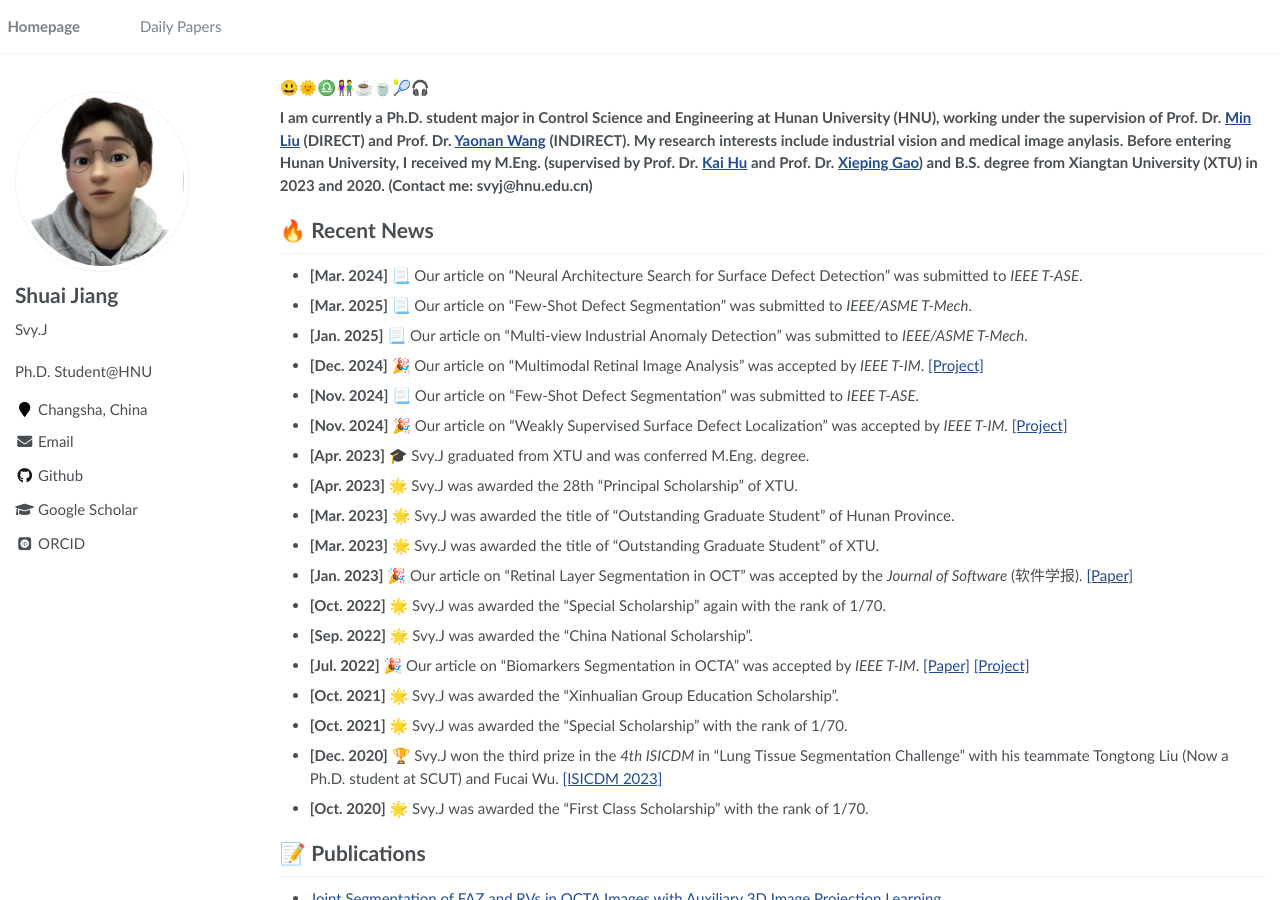
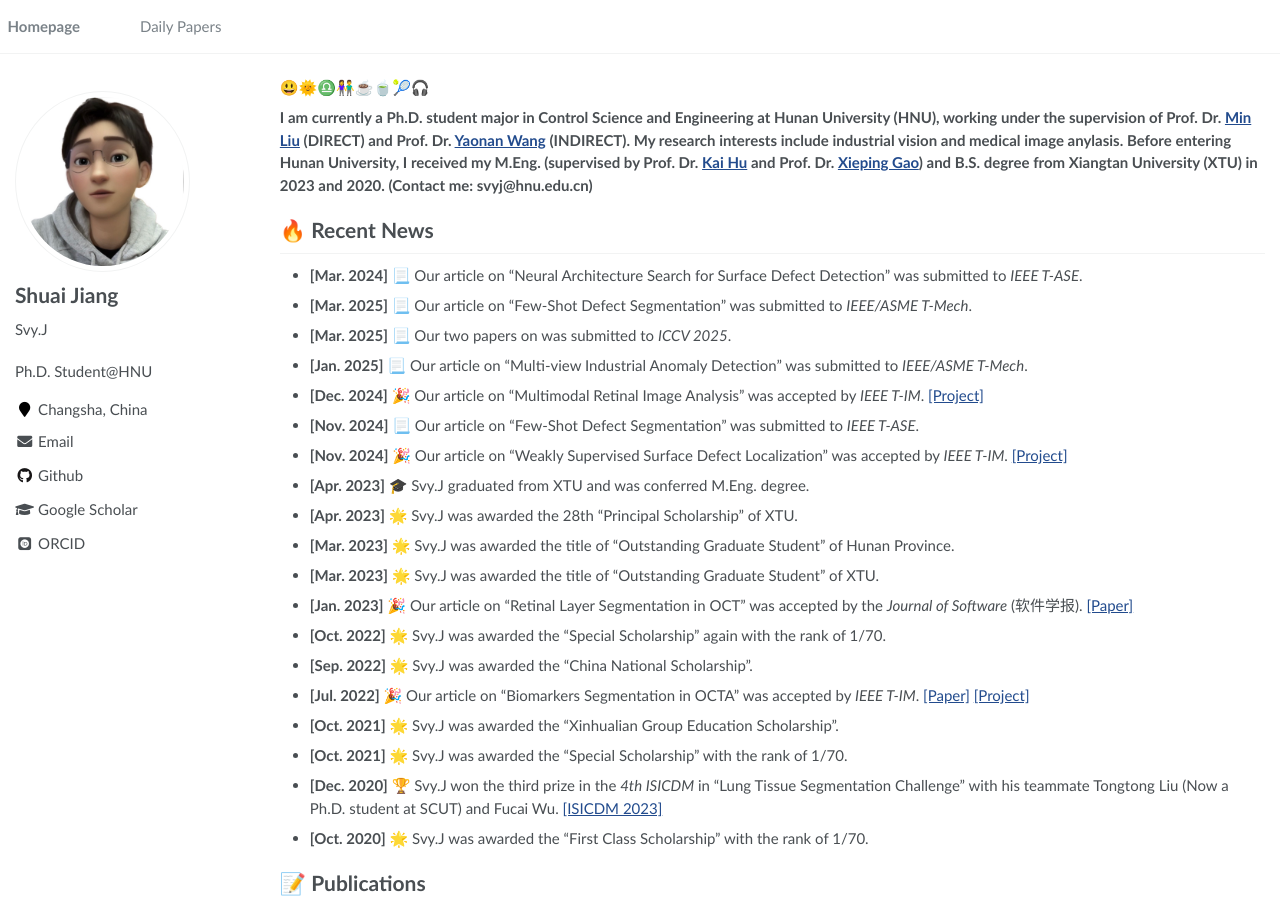
Before and after one commit to SvyJ/svyj.github.io, a Jekyll site: the page built from index.md, in a window 1280 px wide and 900 px high. Built offline with Jekyll 4.4.1, drawn with Linux system fonts in a browser that asks for light colours; some web fonts are replaced.

Commit message:
Update index.md

```diff
--- a/index.md
+++ b/index.md
@@ -23,6 +23,8 @@ author_profile: true
 - **[Mar. 2024]** 📃 Our article on "Neural Architecture Search for Surface Defect Detection" was submitted to _IEEE T-ASE_.
 
 - **[Mar. 2025]** 📃 Our article on "Few-Shot Defect Segmentation" was submitted to _IEEE/ASME T-Mech_.
+
+- **[Mar. 2025]** 📃 Our two papers on was submitted to _ICCV 2025_.
 
 - **[Jan. 2025]** 📃 Our article on "Multi-view Industrial Anomaly Detection" was submitted to _IEEE/ASME T-Mech_.
 
```
